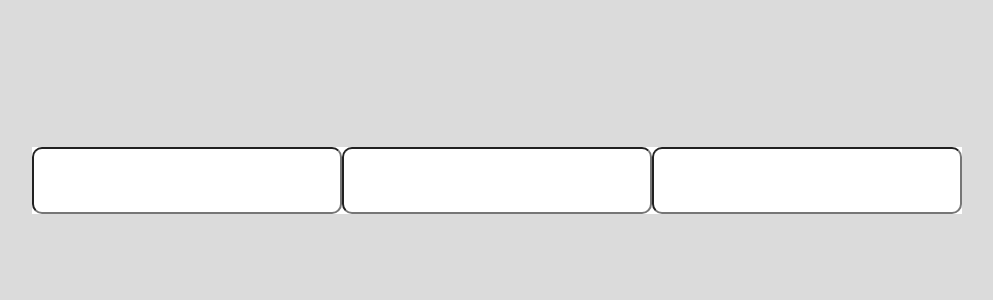
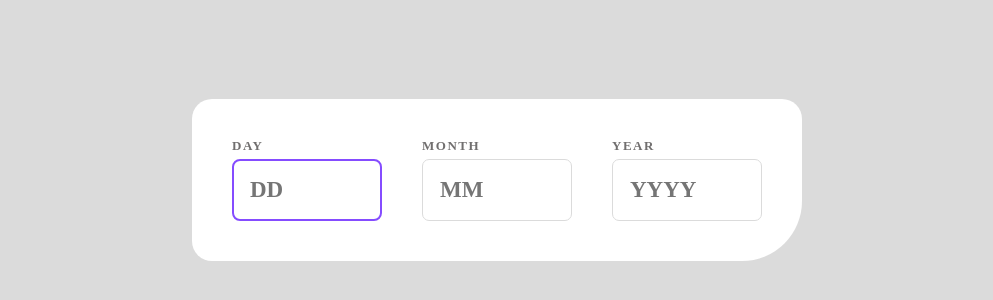
Before and after one commit to KrystianZybura/age-calculator, a React (Vite) app: page / in a window 1280 px wide. Shown: the part 220-520 px from the top of the page, without its empty margins (143-1136 px from the left). Built offline with nearby package versions, Linux system fonts and the light colour scheme.

Commit message:
inputs design implemented

```diff
--- a/src/App/index.jsx
+++ b/src/App/index.jsx
@@ -1,12 +1,23 @@
-import { Form, Input, InputsWrapper } from "./styled";
+import { Form, InputsWrapper, StyledInput, StyledLabel } from "./styled";
 
 function App() {
   return (
     <Form>
       <InputsWrapper>
-        <Input />
-        <Input />
-        <Input />
+        <StyledLabel htmlFor="day">
+          Day
+          <StyledInput name="day" type="number" placeholder="DD" autoFocus />
+        </StyledLabel>
+
+        <StyledLabel htmlFor="month">
+          Month
+          <StyledInput name="month" type="number" placeholder="MM" />
+        </StyledLabel>
+
+        <StyledLabel htmlFor="year">
+          Year
+          <StyledInput name="year" type="number" placeholder="YYYY" />
+        </StyledLabel>
       </InputsWrapper>
     </Form>
   );
--- a/src/App/styled.js
+++ b/src/App/styled.js
@@ -2,16 +2,49 @@ import styled from "styled-components";
 
 export const Form = styled.form`
   background: ${({ theme }) => theme.white};
+  padding: 40px;
+  border-radius: 20px 20px 60px 20px;
+  color: ${({ theme }) => theme.offBlack};
 `;
 
 export const InputsWrapper = styled.div`
   display: grid;
-  grid-template-columns: repeat(3, 1fr);
+  grid-template-columns: repeat(3, 150px);
+  grid-gap: 40px;
 `;
 
-export const Input = styled.input`
-  padding: 20px;
-  border-radius: 10px;
+export const StyledInput = styled.input`
+  padding: 17px;
+  border-radius: 7px;
   font-weight: bold;
-  font-size: 20px;
+  font-size: 23px;
+  border: 1px solid ${({ theme }) => theme.lightGrey};
+  appearance: "textfield";
+
+  &[type="number"] {
+    -moz-appearance: textfield;
+    appearance: textfield;
+    margin: 0;
+  }
+
+  &[type="number"]::-webkit-inner-spin-button,
+  &[type="number"]::-webkit-outer-spin-button {
+    -webkit-appearance: none;
+    margin: 0;
+  }
+
+  &:focus-visible {
+    outline-color: ${({ theme }) => theme.purple};
+  }
 `;
+
+export const StyledLabel = styled.label`
+  display: flex;
+  flex-direction: column;
+  gap: 5px;
+  color: ${({ theme }) => theme.smokeyGrey};
+  font-weight: 700;
+  text-transform: uppercase;
+  letter-spacing: 1.5px;
+  font-size: 13px;
+`;
```
